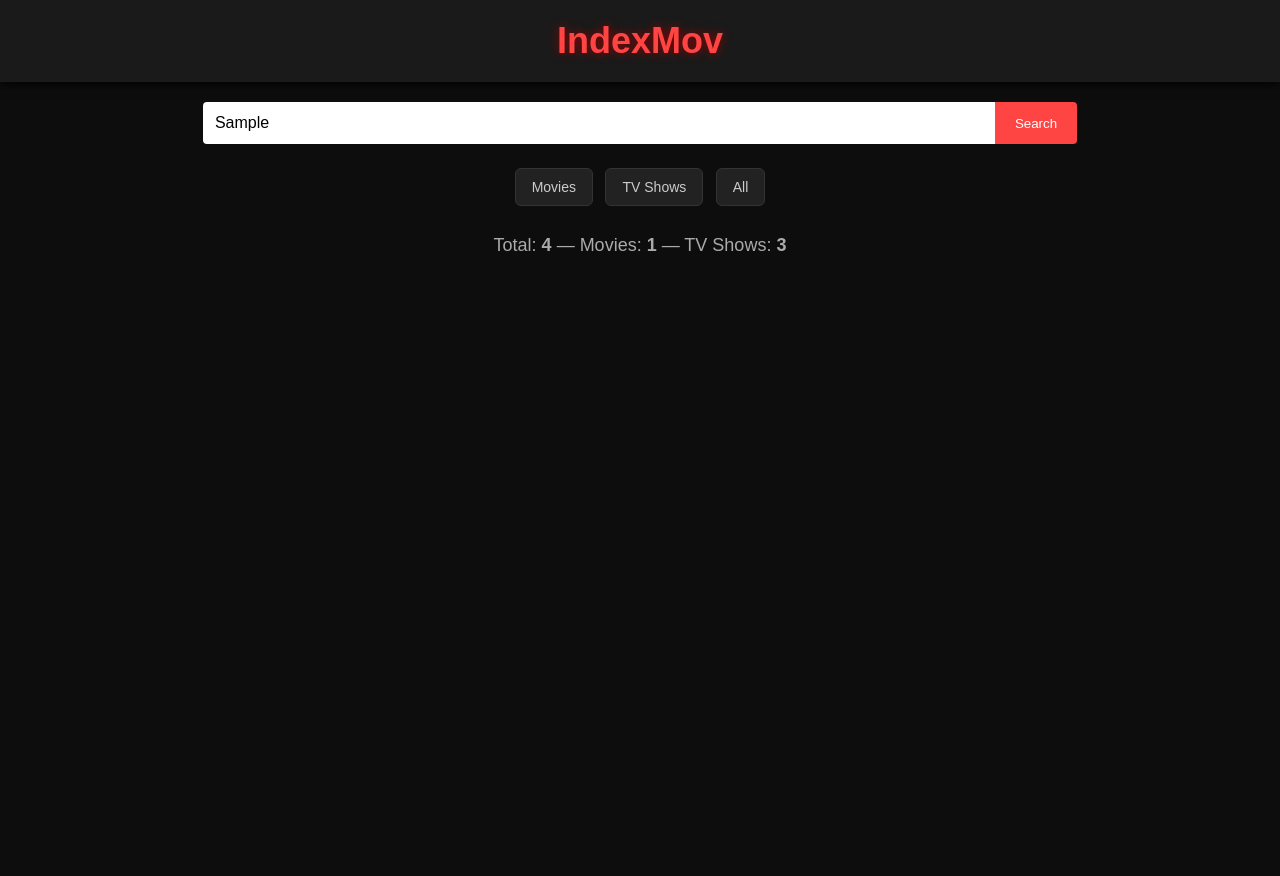
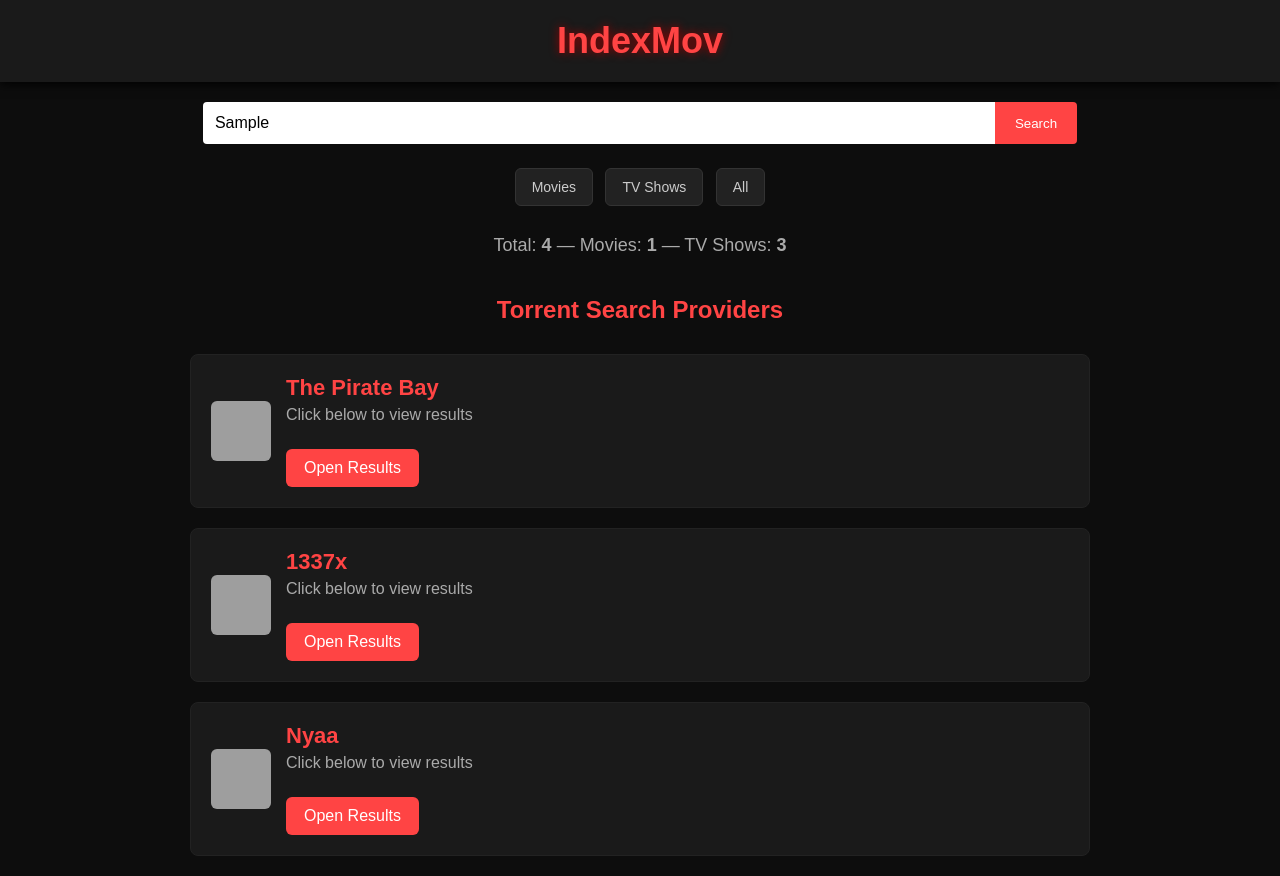
Before and after one commit to SowaDarek/indexmov.github.io, a plain HTML site: page index.html in a window 1280 px wide. Both pictures are taken after typing "Sample" into the empty fields and a click on the button "Search". Before the commit the page ends 800 px from the top, so only its background shows below. Drawn offline with Linux system fonts and the light colour scheme; grey boxes are pictures that could not be loaded.

Commit message:
Update index.html

```diff
--- a/index.html
+++ b/index.html
@@ -118,6 +118,31 @@
         color: #bbb;
         font-size: 14px;
     }
+
+    /* Torrent provider cards */
+    .torrent-card {
+        background:#1a1a1a;
+        border:1px solid #222;
+        border-radius:8px;
+        margin-bottom:20px;
+        padding:20px;
+    }
+
+    .torrent-title {
+        margin:0;
+        color:#ff4444;
+        font-size:22px;
+    }
+
+    .torrent-open {
+        background:#ff4444;
+        padding:10px 18px;
+        color:white;
+        text-decoration:none;
+        border-radius:6px;
+        display:inline-block;
+        margin-top:10px;
+    }
 </style>
 </head>
 
@@ -141,8 +166,12 @@
 
 <div id="results"></div>
 
+<h2 style="text-align:center;margin:30px 0;color:#ff4444;">Torrent Search Providers</h2>
+<div id="torrent-results" style="width:90%;max-width:900px;margin:auto;"></div>
+
 <script>
-const DATA_URL = "https://sowadarek.github.io/indexmov.github.io/data/popular-list.json";
+const ROOT = "https://sowadarek.github.io/indexmov.github.io";
+const DATA_URL = ROOT + "/data/popular-list.json";
 
 let mediaList = [];
 
@@ -197,12 +226,63 @@
     else displayResults(mediaList.filter(x => x.type === cat));
 }
 
+/* ---------------------------
+   Torrent Provider Display
+---------------------------- */
+function showTorrentProviders(query) {
+    const container = document.getElementById("torrent-results");
+    container.innerHTML = "";
+
+    const providers = [
+        {
+            name: "The Pirate Bay",
+            logo: ROOT + "/data/logo-tpb.png",
+            url: `https://thepiratebay.org/search.php?q=${encodeURIComponent(query)}`
+        },
+        {
+            name: "1337x",
+            logo: ROOT + "/data/logo-1337x.png",
+            url: `https://1337x.to/search/${encodeURIComponent(query)}/1/`
+        },
+        {
+            name: "Nyaa",
+            logo: ROOT + "/data/logo-nyaa.png",
+            url: `https://nyaa.si/?f=0&c=0_0&q=${encodeURIComponent(query)}`
+        }
+    ];
+
+    providers.forEach(p => {
+        container.innerHTML += `
+            <div class="torrent-card">
+                <div style="display:flex;align-items:center;gap:15px;">
+                    <img src="${p.logo}" style="width:60px;height:60px;border-radius:6px;">
+                    <div>
+                        <h3 class="torrent-title">${p.name}</h3>
+                        <p style="color:#aaa;margin:5px 0 15px;">Click below to view results</p>
+                        <a href="${p.url}" target="_blank" class="torrent-open">Open Results</a>
+                    </div>
+                </div>
+            </div>
+        `;
+    });
+}
+
+/* ---------------------------
+   Main Search Button
+---------------------------- */
 document.getElementById("search-btn").onclick = () => {
-    const q = document.getElementById("search-input").value.toLowerCase();
+    const query = document.getElementById("search-input").value.trim().toLowerCase();
+
+    if (!query) return;
+
+    // search the JSON
     const filtered = mediaList.filter(x =>
-        x.title.toLowerCase().includes(q)
+        x.title.toLowerCase().includes(query)
     );
     displayResults(filtered);
+
+    // show providers
+    showTorrentProviders(query);
 };
 
 loadData();
```
